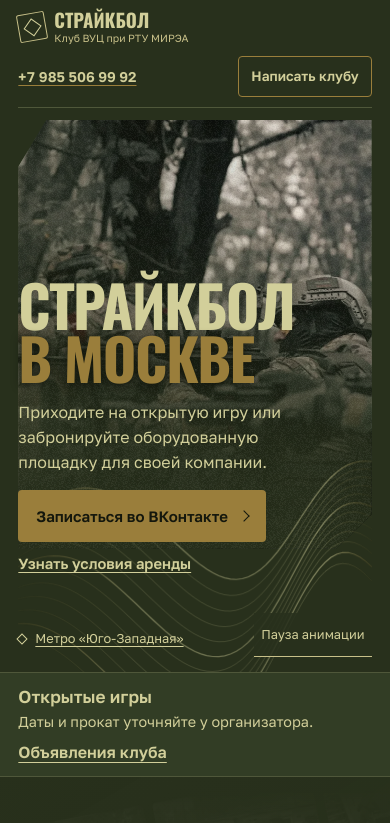
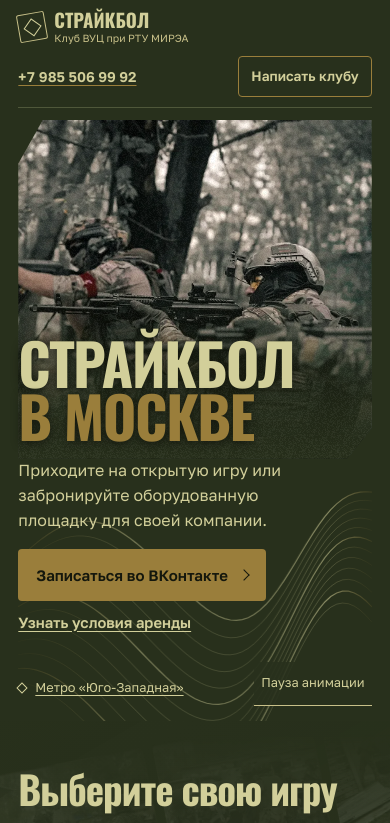
Before and after one commit to ima28004-cloud/strikeBallClub, a React app: page / in a window 390 px wide. Shown: the top 823 px of the page. Built offline with nearby package versions, Linux system fonts and the light colour scheme; the HTML template or start-up script is replaced by a standard one.

Commit message:
Reframe the mobile hero and remove the game notice

```diff
--- a/src/App.jsx
+++ b/src/App.jsx
@@ -8,7 +8,7 @@ import {
   Contact,
   Footer,
 } from "./Sections.jsx";
-import { Offers, GameNotice } from "./Offers.jsx";
+import { Offers } from "./Offers.jsx";
 import { Gallery } from "./Gallery.jsx";
 import { Field } from "./Field.jsx";
 import { QuickBooking, SectionRail } from "./Navigation.jsx";
@@ -44,7 +44,6 @@ export default function App() {
       <Header />
       <main id="main">
         <Hero />
-        <GameNotice />
         <Offers />
         <Seam name="first" />
         <FirstGame />
--- a/src/Offers.jsx
+++ b/src/Offers.jsx
@@ -1,26 +1,4 @@
-import {
-  clubVK,
-  clubMessages,
-  venueRates,
-  kitRate,
-  rubles,
-} from "./club.js";
-
-export function GameNotice() {
-  return (
-    <div className="current">
-      <div className="wrap current-inner">
-        <div>
-          <b id="next-title">Открытые игры</b>
-          <p id="next-info">Даты и прокат уточняйте у организатора.</p>
-        </div>
-        <a id="next-link" href={clubVK}>
-          Объявления клуба
-        </a>
-      </div>
-    </div>
-  );
-}
+import { clubMessages, venueRates, kitRate, rubles } from "./club.js";
 
 export function Offers() {
   return (
--- a/src/club.js
+++ b/src/club.js
@@ -1,5 +1,4 @@
 const communityId = "204414667";
-export const clubVK = `https://vk.com/club${communityId}`;
 export const clubMessages = `https://vk.com/im?sel=-${communityId}`;
 
 export const venueRates = [
--- a/src/styles.css
+++ b/src/styles.css
@@ -608,32 +608,6 @@ article[id] {
 .motion-toggle:hover {
   background: var(--olive-raised);
 }
-.current {
-  background: var(--olive);
-  color: var(--sand);
-  border-block: 1px solid var(--olive-raised);
-}
-.current-inner {
-  min-height: 81px;
-  display: grid;
-  grid-template-columns: 1fr auto;
-  align-items: center;
-  gap: 14px;
-  padding-block: 11px;
-}
-.current b {
-  display: block;
-  color: var(--accent);
-  font-size: 1.08rem;
-}
-.current p {
-  color: var(--sand);
-  font-size: 0.9rem;
-}
-.current a {
-  color: var(--sand);
-  font-weight: 600;
-}
 .section {
   padding-block: clamp(60px, 8.4vw, 125px);
 }
@@ -1128,37 +1102,37 @@ dialog :focus-visible {
     display: none;
   }
   .hero-inner {
-    min-height: 600px;
-    align-items: end;
+    --hero-title-size: clamp(3.6rem, 13vw, 5.1rem);
+    min-height: 0;
+    align-items: start;
+    padding-top: 12px;
   }
   .hero-stage {
-    inset: 12px 0 auto;
-    height: 76%;
-    clip-path: polygon(8% 0, 100% 0, 100% 92%, 90% 100%, 0 100%, 0 11%);
+    position: relative;
+    inset: auto;
+    height: clamp(285px, 87vw, 440px);
+    clip-path: polygon(7% 0, 100% 0, 100% 91%, 93% 100%, 0 100%, 0 13%);
   }
   .hero-stage img {
-    object-position: 57% 39%;
+    object-position: 68% 54%;
+    filter: saturate(0.82) sepia(0.1) contrast(1.05) brightness(1.05);
   }
   .hero-stage::after {
-    background:
-      linear-gradient(
-        0deg,
-        var(--forest),
-        color-mix(in srgb, var(--forest) 83%, transparent) 24%,
-        color-mix(in srgb, var(--forest) 39%, transparent) 50%,
-        transparent 77%
-      ),
-      linear-gradient(
-        90deg,
-        color-mix(in srgb, var(--forest) 44%, transparent),
-        transparent 88%
-      );
+    background: linear-gradient(
+      0deg,
+      var(--forest),
+      color-mix(in srgb, var(--forest) 78%, transparent) 18%,
+      color-mix(in srgb, var(--forest) 28%, transparent) 39%,
+      transparent 62%
+    );
   }
   .hero-block {
-    padding: 170px 0 86px;
+    margin-top: calc(-2 * var(--hero-title-size) - 8px);
+    padding: 0 0 76px;
   }
   .hero h1 {
-    font-size: clamp(3.6rem, 13vw, 5.1rem);
+    font-size: var(--hero-title-size);
+    text-shadow: 0 2px 10px var(--brass-ink);
   }
   .hero-copy {
     margin-top: 15px;
@@ -1174,10 +1148,6 @@ dialog :focus-visible {
   }
   .hero-address {
     display: none;
-  }
-  .current-inner {
-    grid-template-columns: 1fr;
-    gap: 6px;
   }
   .first-grid,
   .field-layout,
@@ -1197,9 +1167,6 @@ dialog :focus-visible {
   }
 }
 @media (max-width: 530px) {
-  .hero-inner {
-    min-height: 560px;
-  }
   .brand-icon {
     width: 28px;
     height: 28px;
@@ -1276,9 +1243,6 @@ dialog :focus-visible {
 }
 .section {
   padding-block: clamp(51px, 6.2vw, 91px);
-}
-.current-inner {
-  min-height: 73px;
 }
 .section-heading {
   margin-bottom: 23px;
```
Also changed, not shown: 2 other files (tests, documents, lock files or other folders).
